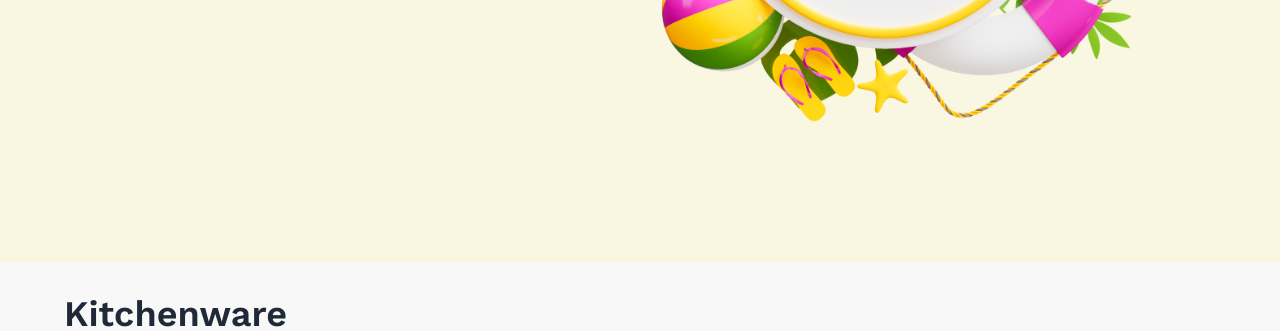
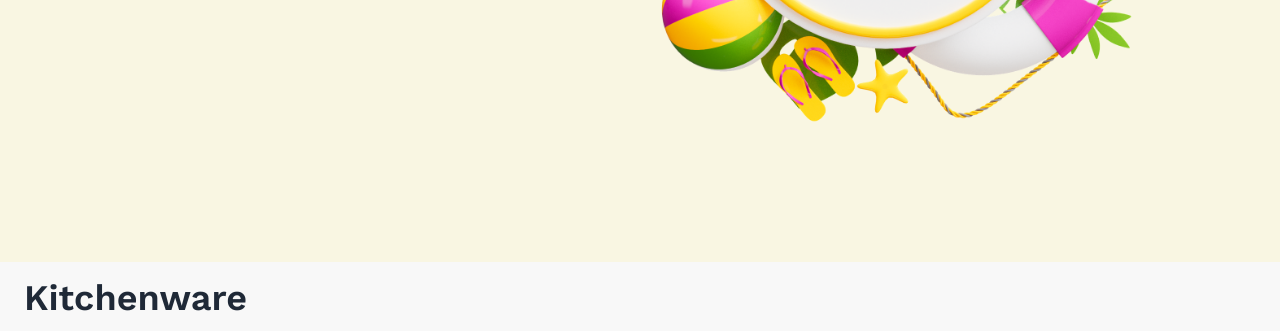
Before and after one commit to maruf318/summer-sale, a plain HTML site: page index.html in a window 1280 px wide. Shown: the part 538-869 px from the top of the page. Drawn offline with nearby package versions, Linux system fonts and the light colour scheme.

```diff
--- a/index.html
+++ b/index.html
@@ -51,7 +51,7 @@
       </div>
     </header>
     <main class="lg:px-6 px-4 bg-[#F8F8F8] pb-14">
-      <h1 class="text-4xl font-semibold p-8 px-10 text-center lg:text-left">
+      <h1 class="text-4xl py-4 font-semibold text-center lg:text-left">
         Kitchenware
       </h1>
       <div class="flex flex-col lg:flex-row">
```
Also changed, not shown: js/calculation.js (+6 -3 lines).
